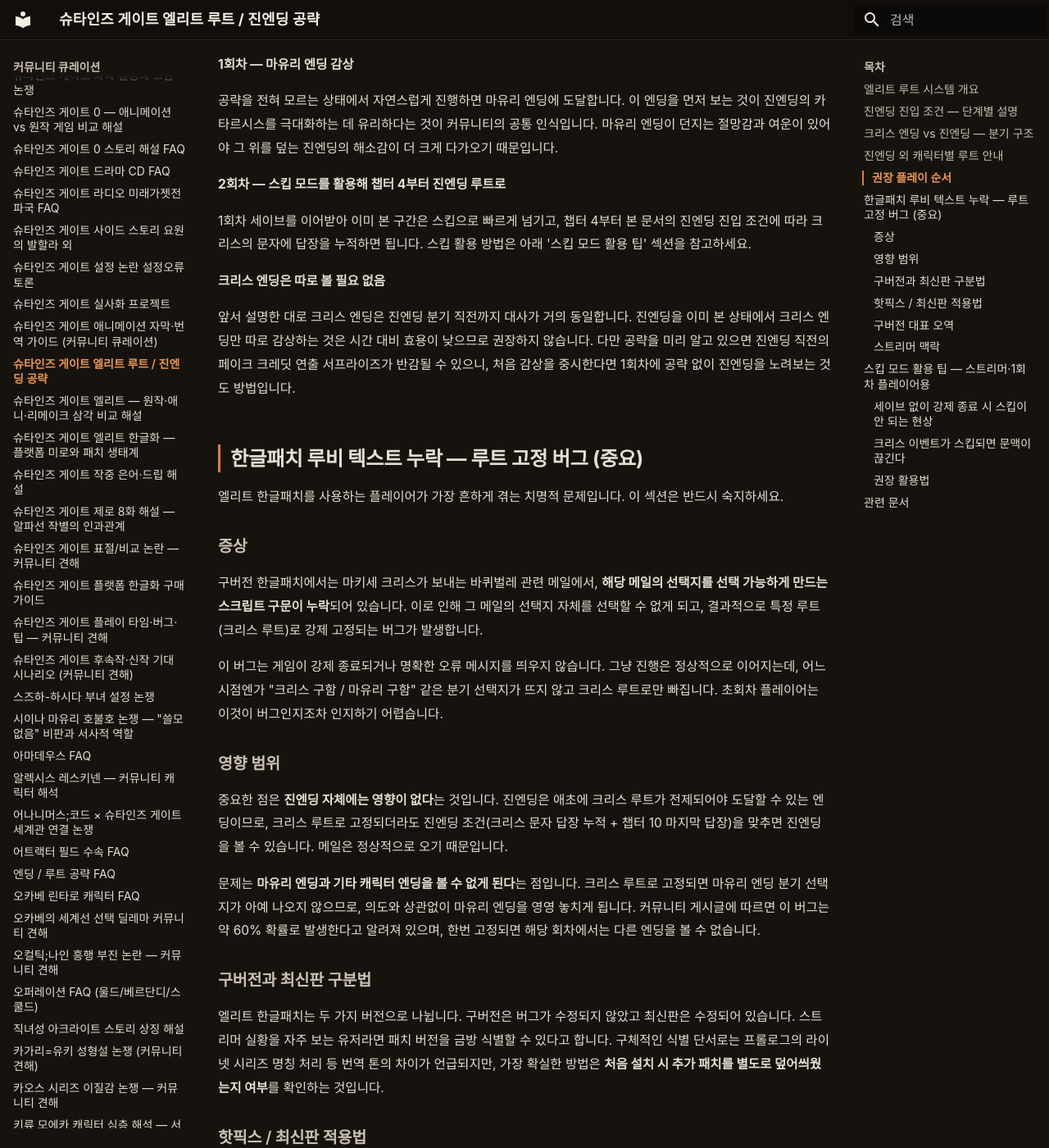
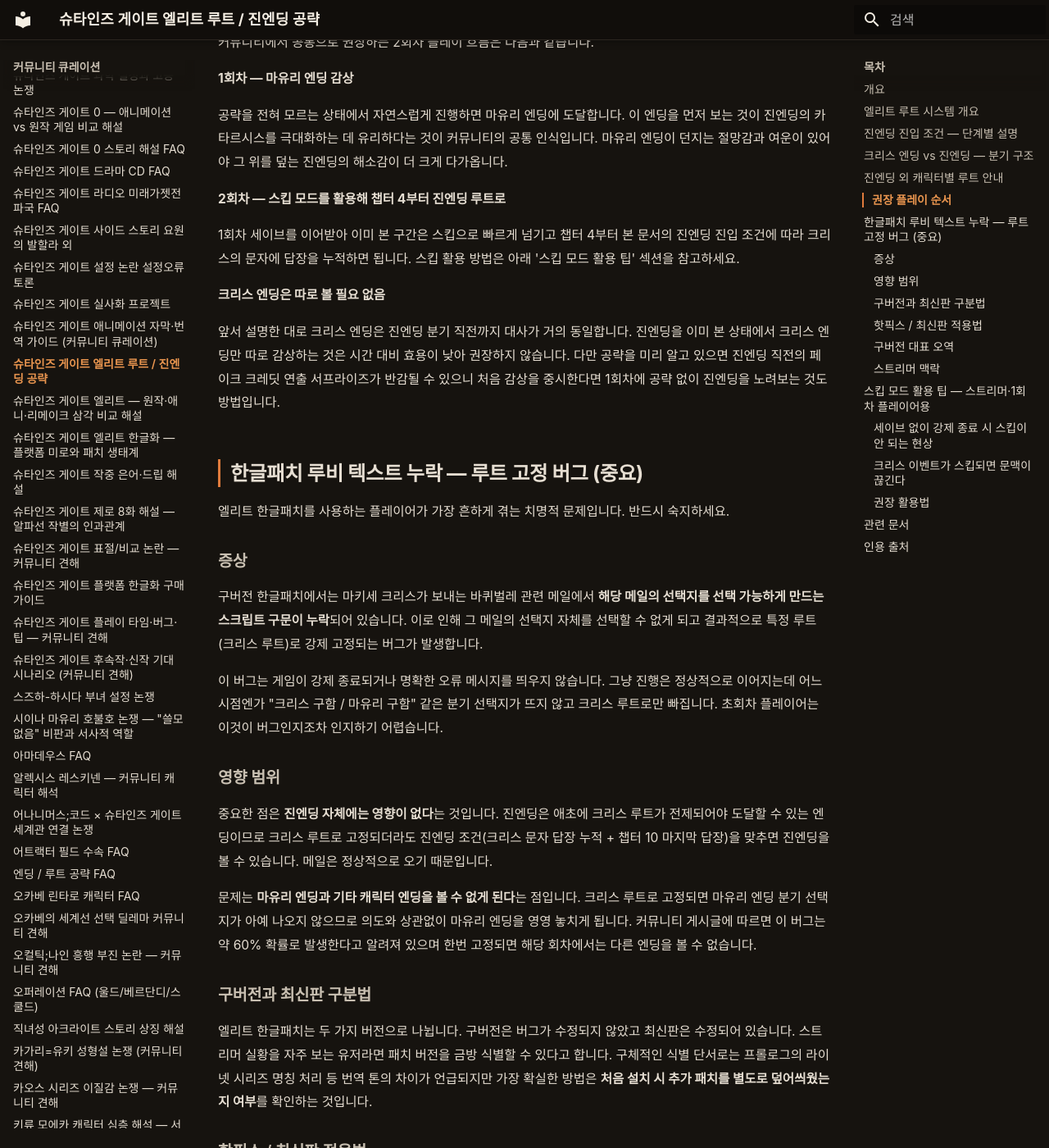
Before and after one commit to sgwiki/sgwiki.github.io, an MkDocs documentation site: the page built from wiki/커뮤니티-큐레이션/슈타인즈-게이트-엘리트-루트-진엔딩-공략.md, in a window 1280 px wide and 1400 px high, scrolled down 3230 px. Shown: the whole window at 82% size. Built offline with MkDocs 1.6.1 and Material for MkDocs 9.7.7, drawn with Linux system fonts in a browser that asks for light colours; some web fonts are replaced; some of the changed text lies outside the part shown.

Commit message:
chore(wiki): 슈타인즈-게이트-엘리트-루트-진엔딩-공략 정비 — ## 개요·## 인용 출처 섹션 추가·humanize 37건(연결어미 뒤 쉼표 24·형식명사 2·번역투 4·기계적 리듬 2·메타 진입 1·과잉 접사 1·기타 3)·사실·스포일러(endgame)·수치(60% 확률·챕터 4~10·1.048596%)·인물명 불변
Co-Authored-By: Claude Opus 4.6 <noreply@anthropic.com>

````diff
--- a/wiki/커뮤니티-큐레이션/슈타인즈-게이트-엘리트-루트-진엔딩-공략.md
+++ b/wiki/커뮤니티-큐레이션/슈타인즈-게이트-엘리트-루트-진엔딩-공략.md
@@ -36,13 +36,15 @@ tags:
 
 # 슈타인즈 게이트 엘리트 루트 / 진엔딩 공략
 
+## 개요
+
 이 문서는 **슈타인즈 게이트 엘리트**(2018) 플레이어가 자주 묻는 단계형 질문을 정리한 complex_q 공략 가이드입니다. 진엔딩 진입 조건, 캐릭터별 루트 분기, 권장 플레이 순서, 한글패치 루비 텍스트 누락으로 인한 루트 고정 버그 대처법, 스킵 모드 활용 팁을 다룹니다.
 
-엔딩 자체의 줄거리 해설과 세계선 수치·평가는 [엔딩 정리](../lore/엔딩-정리.md)를, 본편(원작 비주얼 노벨) 기준의 범용 루트 분기 FAQ는 [엔딩 루트 공략 FAQ](엔딩-루트-공략.md)를 함께 참고하세요. 이 문서는 그중에서도 엘리트 버전 특유의 시스템 차이와 실용적인 플레이 팁에 초점을 맞춥니다.
+엔딩 자체의 줄거리 해설과 세계선 수치·평가는 [엔딩 정리](../lore/엔딩-정리.md)를, 본편(원작 비주얼 노벨) 기준의 범용 루트 분기 FAQ는 [엔딩 루트 공략 FAQ](엔딩-루트-공략.md)를 함께 참고하세요. 이 문서는 그중에서도 엘리트 버전 특유의 시스템 차이와 실용 플레이 팁에 초점을 맞춥니다.
 
 ## 엘리트 루트 시스템 개요
 
-슈타인즈 게이트 엘리트는 원작 비주얼 노벨(2009)을 풀 애니메이션 형식으로 재구성한 리메이크 작품으로, 전화(폰 트리거) 시스템의 조작 방식이 원작과 다릅니다. 이 차이가 루트 공략 체감 난이도에 직접 영향을 미칩니다.
+슈타인즈 게이트 엘리트는 원작 비주얼 노벨(2009)을 풀 애니메이션 형식으로 재구성한 리메이크 작품으로, 전화(폰 트리거) 시스템의 조작 방식이 원작과 다릅니다. 이 차이가 루트 공략 체감 난이도로 직결됩니다.
 
 | 항목 | 원작 비주얼 노벨 | 엘리트 |
 |---|---|---|
@@ -51,11 +53,11 @@ tags:
 | 휴대폰 커스터마이징 | 있음 | 삭제됨 |
 | 크리스 앞에서 전화 수신 여부 | 진엔딩 조건에 포함 | **별도 조건 없음** |
 
-원작에서는 "특정 타이밍에 크리스가 보는 앞에서 전화를 받으면 안 된다"는 조건이 진엔딩 진입에 얽혀 있어 실수하기 쉬웠습니다. 반면 엘리트는 전화 트리거를 플레이어가 직접 조작하는 분기 자체가 사라졌기 때문에, 진엔딩 진입 조건이 오직 **크리스의 문자에 답장하는 행위**로만 압축됩니다. 결과적으로 엘리트는 원작 대비 진엔딩 진입 난이도가 완화됐습니다.
+원작에서는 "특정 타이밍에 크리스가 보는 앞에서 전화를 받으면 안 된다"는 조건이 진엔딩 진입에 얽혀 있어 실수하기 쉬웠습니다. 반면 엘리트는 전화 트리거를 플레이어가 직접 조작하는 분기 자체가 사라졌기에, 진엔딩 진입 조건이 오직 **크리스의 문자에 답장하는 행위**로만 압축됩니다. 결과적으로 엘리트는 원작 대비 진엔딩 진입 난이도가 완화됐습니다.
 
 ## 진엔딩 진입 조건 — 단계별 설명
 
-엘리트의 진엔딩은 네 단계의 누적 조건으로 성립합니다. 각 단계를 놓치면 크리스 엔딩으로 종료되므로, 공략 없이 순수하게 맞추기는 상당히 어렵습니다.
+엘리트의 진엔딩은 네 단계의 누적 조건으로 성립합니다. 각 단계를 놓치면 크리스 엔딩으로 종료되므로 공략 없이 순수하게 맞추기는 상당히 어렵습니다.
 
 **1단계 — 챕터 4 '천재소녀의 멜랑콜리' 클리어 (전제 조건)**
 
@@ -86,7 +88,7 @@ tags:
 
 ## 크리스 엔딩 vs 진엔딩 — 분기 구조
 
-두 엔딩은 포함 관계입니다. **진엔딩은 크리스 엔딩의 모든 조건을 전제로 한 위에, 챕터 10 마지막 답장이라는 추가 조건 하나가 더 붙는 구조**입니다.
+두 엔딩은 포함 관계입니다. **진엔딩은 크리스 엔딩의 모든 조건을 전제로 한 위에 챕터 10 마지막 답장이라는 추가 조건 하나가 더 붙는 구조**입니다.
 
 ```
 크리스 루트(챕터 4~9 답장 플래그 누적)
@@ -96,18 +98,18 @@ tags:
         └─ 챕터 10 마지막 답장 O → 챕터 11 → 진엔딩
 ```
 
-엘리트에서는 앞서 설명한 대로 전화 수신 여부 조건이 없기 때문에, 두 엔딩의 차이는 오직 **"크리스 문자 답장 누적 + 챕터 10 마지막 답장"**이라는 단일 축으로 귀결됩니다. 원작에서처럼 전화 트리거를 실수해 의도치 않게 분기가 꼬이는 일은 없습니다.
+엘리트에서는 앞서 설명한 대로 전화 수신 여부 조건이 없기 때문에 두 엔딩의 차이는 오직 **"크리스 문자 답장 누적 + 챕터 10 마지막 답장"**이라는 단일 축으로 귀결됩니다. 원작에서처럼 전화 트리거를 실수해 의도치 않게 분기가 꼬이는 일은 없습니다.
 
-크리스 엔딩과 진엔딩은 분기 전까지 대사가 거의 동일하게 진행됩니다. 따라서 굳이 크리스 엔딩을 따로 감상할 필요는 없으며, 진엔딩 루트로 한 번에 가는 것이 효율적입니다. 다만 공략을 미리 숙지한 상태라면 진엔딩 직전의 페이크 크레딧 연출 서프라이즈 효과가 반감될 수 있다는 점은 감안하세요.
+크리스 엔딩과 진엔딩은 분기 전까지 대사가 거의 동일하게 진행됩니다. 따라서 굳이 크리스 엔딩을 따로 감상할 필요는 없으며 진엔딩 루트로 한 번에 가는 것이 효율적입니다. 다만 공략을 미리 숙지한 상태라면 진엔딩 직전의 페이크 크레딧 연출 서프라이즈 효과가 반감될 수 있다는 점은 감안하세요.
 
 각 엔딩의 상세 줄거리, 세계선 수치, 평가는 [엔딩 정리](../lore/엔딩-정리.md)와 [엔딩 루트 공략 FAQ](엔딩-루트-공략.md)를 참고하세요.
 
 ## 진엔딩 외 캐릭터별 루트 안내
 
-스즈하 엔딩·페이리스 엔딩·루카 엔딩·마유리 엔딩은 엘리트에서 특별히 복잡한 공략을 요구하지 않습니다. 진엔딩 루트 도중 해당 캐릭터의 문자를 미회신하거나 특정 선택지를 고르는 식의 자잘한 분기점만으로 자동 진입할 수 있습니다.
+스즈하 엔딩·페이리스 엔딩·루카 엔딩·마유리 엔딩은 엘리트에서 특별히 복잡한 공략을 요구하지 않습니다. 진엔딩 루트 도중 해당 캐릭터의 문자를 미회신하거나 특정 선택지를 고르는 식의 자잘한 분기점만 잡으면 자동 진입합니다.
 
-- **마유리 엔딩**: 진엔딩 루트 과정에서 크리스의 문자에 충분히 답장하지 않으면 자연스럽게 마유리 엔딩 쪽으로 흘러갑니다. 진엔딩을 목표로 하지 않는 1회차에서 가장 먼저 보게 되는 엔딩이기도 합니다.
-- **스즈하·페이리스·루카 엔딩**: 각 캐릭터의 특정 이벤트에서 해당 캐릭터의 D메일을 취소하는 타이밍에 분기가 발생합니다. 진엔딩 루트를 따라가면 의도치 않게 이 엔딩들로 빠지는 일은 거의 없습니다.
+- **마유리 엔딩**: 진엔딩 루트 과정에서 크리스의 문자에 충분히 답장하지 않으면 자연스럽게 마유리 엔딩 쪽으로 흘러갑니다. 진엔딩을 목표로 하지 않는 1회차에서 가장 먼저 보게 되는 엔딩입니다.
+- **스즈하·페이리스·루카 엔딩**: 각 캐릭터의 특정 이벤트에서 해당 캐릭터의 D메일을 취소하는 타이밍에 분기가 발생합니다. 진엔딩 루트를 따라가다 보면 의도치 않게 이 엔딩들로 빠지는 일은 거의 없습니다.
 
 세부 분기 조건과 각 엔딩의 평가는 [엔딩 루트 공략 FAQ](엔딩-루트-공략.md) Q3·Q5·Q6·Q7을 참고하세요.
 
@@ -117,49 +119,49 @@ tags:
 
 **1회차 — 마유리 엔딩 감상**
 
-공략을 전혀 모르는 상태에서 자연스럽게 진행하면 마유리 엔딩에 도달합니다. 이 엔딩을 먼저 보는 것이 진엔딩의 카타르시스를 극대화하는 데 유리하다는 것이 커뮤니티의 공통 인식입니다. 마유리 엔딩이 던지는 절망감과 여운이 있어야 그 위를 덮는 진엔딩의 해소감이 더 크게 다가오기 때문입니다.
+공략을 전혀 모르는 상태에서 자연스럽게 진행하면 마유리 엔딩에 도달합니다. 이 엔딩을 먼저 보는 것이 진엔딩의 카타르시스를 극대화하는 데 유리하다는 것이 커뮤니티의 공통 인식입니다. 마유리 엔딩이 던지는 절망감과 여운이 있어야 그 위를 덮는 진엔딩의 해소감이 더 크게 다가옵니다.
 
 **2회차 — 스킵 모드를 활용해 챕터 4부터 진엔딩 루트로**
 
-1회차 세이브를 이어받아 이미 본 구간은 스킵으로 빠르게 넘기고, 챕터 4부터 본 문서의 진엔딩 진입 조건에 따라 크리스의 문자에 답장을 누적하면 됩니다. 스킵 활용 방법은 아래 '스킵 모드 활용 팁' 섹션을 참고하세요.
+1회차 세이브를 이어받아 이미 본 구간은 스킵으로 빠르게 넘기고 챕터 4부터 본 문서의 진엔딩 진입 조건에 따라 크리스의 문자에 답장을 누적하면 됩니다. 스킵 활용 방법은 아래 '스킵 모드 활용 팁' 섹션을 참고하세요.
 
 **크리스 엔딩은 따로 볼 필요 없음**
 
-앞서 설명한 대로 크리스 엔딩은 진엔딩 분기 직전까지 대사가 거의 동일합니다. 진엔딩을 이미 본 상태에서 크리스 엔딩만 따로 감상하는 것은 시간 대비 효용이 낮으므로 권장하지 않습니다. 다만 공략을 미리 알고 있으면 진엔딩 직전의 페이크 크레딧 연출 서프라이즈가 반감될 수 있으니, 처음 감상을 중시한다면 1회차에 공략 없이 진엔딩을 노려보는 것도 방법입니다.
+앞서 설명한 대로 크리스 엔딩은 진엔딩 분기 직전까지 대사가 거의 동일합니다. 진엔딩을 이미 본 상태에서 크리스 엔딩만 따로 감상하는 것은 시간 대비 효용이 낮아 권장하지 않습니다. 다만 공략을 미리 알고 있으면 진엔딩 직전의 페이크 크레딧 연출 서프라이즈가 반감될 수 있으니 처음 감상을 중시한다면 1회차에 공략 없이 진엔딩을 노려보는 것도 방법입니다.
 
 ## 한글패치 루비 텍스트 누락 — 루트 고정 버그 (중요)
 
-엘리트 한글패치를 사용하는 플레이어가 가장 흔하게 겪는 치명적 문제입니다. 이 섹션은 반드시 숙지하세요.
+엘리트 한글패치를 사용하는 플레이어가 가장 흔하게 겪는 치명적 문제입니다. 반드시 숙지하세요.
 
 ### 증상
 
-구버전 한글패치에서는 마키세 크리스가 보내는 바퀴벌레 관련 메일에서, **해당 메일의 선택지를 선택 가능하게 만드는 스크립트 구문이 누락**되어 있습니다. 이로 인해 그 메일의 선택지 자체를 선택할 수 없게 되고, 결과적으로 특정 루트(크리스 루트)로 강제 고정되는 버그가 발생합니다.
+구버전 한글패치에서는 마키세 크리스가 보내는 바퀴벌레 관련 메일에서 **해당 메일의 선택지를 선택 가능하게 만드는 스크립트 구문이 누락**되어 있습니다. 이로 인해 그 메일의 선택지 자체를 선택할 수 없게 되고 결과적으로 특정 루트(크리스 루트)로 강제 고정되는 버그가 발생합니다.
 
-이 버그는 게임이 강제 종료되거나 명확한 오류 메시지를 띄우지 않습니다. 그냥 진행은 정상적으로 이어지는데, 어느 시점엔가 "크리스 구함 / 마유리 구함" 같은 분기 선택지가 뜨지 않고 크리스 루트로만 빠집니다. 초회차 플레이어는 이것이 버그인지조차 인지하기 어렵습니다.
+이 버그는 게임이 강제 종료되거나 명확한 오류 메시지를 띄우지 않습니다. 그냥 진행은 정상적으로 이어지는데 어느 시점엔가 "크리스 구함 / 마유리 구함" 같은 분기 선택지가 뜨지 않고 크리스 루트로만 빠집니다. 초회차 플레이어는 이것이 버그인지조차 인지하기 어렵습니다.
 
 ### 영향 범위
 
-중요한 점은 **진엔딩 자체에는 영향이 없다**는 것입니다. 진엔딩은 애초에 크리스 루트가 전제되어야 도달할 수 있는 엔딩이므로, 크리스 루트로 고정되더라도 진엔딩 조건(크리스 문자 답장 누적 + 챕터 10 마지막 답장)을 맞추면 진엔딩을 볼 수 있습니다. 메일은 정상적으로 오기 때문입니다.
+중요한 점은 **진엔딩 자체에는 영향이 없다**는 것입니다. 진엔딩은 애초에 크리스 루트가 전제되어야 도달할 수 있는 엔딩이므로 크리스 루트로 고정되더라도 진엔딩 조건(크리스 문자 답장 누적 + 챕터 10 마지막 답장)을 맞추면 진엔딩을 볼 수 있습니다. 메일은 정상적으로 오기 때문입니다.
 
-문제는 **마유리 엔딩과 기타 캐릭터 엔딩을 볼 수 없게 된다**는 점입니다. 크리스 루트로 고정되면 마유리 엔딩 분기 선택지가 아예 나오지 않으므로, 의도와 상관없이 마유리 엔딩을 영영 놓치게 됩니다. 커뮤니티 게시글에 따르면 이 버그는 약 60% 확률로 발생한다고 알려져 있으며, 한번 고정되면 해당 회차에서는 다른 엔딩을 볼 수 없습니다.
+문제는 **마유리 엔딩과 기타 캐릭터 엔딩을 볼 수 없게 된다**는 점입니다. 크리스 루트로 고정되면 마유리 엔딩 분기 선택지가 아예 나오지 않으므로 의도와 상관없이 마유리 엔딩을 영영 놓치게 됩니다. 커뮤니티 게시글에 따르면 이 버그는 약 60% 확률로 발생한다고 알려져 있으며 한번 고정되면 해당 회차에서는 다른 엔딩을 볼 수 없습니다.
 
 ### 구버전과 최신판 구분법
 
-엘리트 한글패치는 두 가지 버전으로 나뉩니다. 구버전은 버그가 수정되지 않았고 최신판은 수정되어 있습니다. 스트리머 실황을 자주 보는 유저라면 패치 버전을 금방 식별할 수 있다고 합니다. 구체적인 식별 단서로는 프롤로그의 라이넷 시리즈 명칭 처리 등 번역 톤의 차이가 언급되지만, 가장 확실한 방법은 **처음 설치 시 추가 패치를 별도로 덮어씌웠는지 여부**를 확인하는 것입니다.
+엘리트 한글패치는 두 가지 버전으로 나뉩니다. 구버전은 버그가 수정되지 않았고 최신판은 수정되어 있습니다. 스트리머 실황을 자주 보는 유저라면 패치 버전을 금방 식별할 수 있다고 합니다. 구체적인 식별 단서로는 프롤로그의 라이넷 시리즈 명칭 처리 등 번역 톤의 차이가 언급되지만 가장 확실한 방법은 **처음 설치 시 추가 패치를 별도로 덮어씌웠는지 여부**를 확인하는 것입니다.
 
 ### 핫픽스 / 최신판 적용법
 
-과거에는 기본 한글패치를 적용한 뒤 **추가 패치를 별도로 덮어씌워야** 루트 고정 버그가 해결되었습니다. 이 추가 패치 단계를 빼먹는 플레이어가 많아 문제가 되었습니다.
+과거에는 기본 한글패치를 적용한 뒤 **추가 패치를 별도로 덮어씌워야** 루트 고정 버그가 해결되었습니다. 이 추가 패치 단계를 빼먹는 플레이어가 많아 문제가 됐습니다.
 
-이후 패치 제작자가 번거로움을 개선하여, 최신판은 **패치 압축 파일 내 스크립트 자체를 최신 버전으로 통합**했습니다. 즉 추가 패치를 따로 받지 않아도 본 패치만 적용하면 루트 고정 버그가 수정된 상태로 플레이할 수 있게 되었습니다. 본 문서에서는 특정 다운로드 링크나 파일명을 직접 제공하지 않으니, 패치 제작자가 안내하는 공식 채널에서 최신판을 받으세요.
+이후 패치 제작자가 번거로움을 개선하여 최신판은 **패치 압축 파일 내 스크립트 자체를 최신 버전으로 통합**했습니다. 즉 추가 패치를 따로 받지 않아도 본 패치만 적용하면 루트 고정 버그가 수정된 상태로 플레이할 수 있게 되었습니다. 본 문서에서는 특정 다운로드 링크나 파일명을 직접 제공하지 않으니 패치 제작자가 안내하는 공식 채널에서 최신판을 받으세요.
 
 ### 구버전 대표 오역
 
-구버전 한글패치에는 루트 고정 버그 외에도 오역·오타가 다수 존재합니다. 대표적으로 **'025년'을 '2015년'으로 잘못 표기한 오타**가 있으며, '오늘을 어제로' 등 핵심 문구의 오역도 보고됐습니다. 이런 오역이 스토리 몰입을 방해할 수 있으므로 최신판 사용을 권장합니다.
+구버전 한글패치에는 루트 고정 버그 외에도 오역·오타가 다수 존재합니다. 대표적으로 **'025년'을 '2015년'으로 잘못 표기한 오타**가 있으며 '오늘을 어제로' 등 핵심 문구의 오역도 보고됐습니다. 이런 오역이 스토리 몰입을 방해할 수 있으므로 최신판 사용을 권장합니다.
 
 ### 스트리머 맥락
 
-엘리트 실황 방송에서 이 버그가 자주 노출되는 이유는, 스트리머들이 검색을 통해 티스토리 등에 유포된 **구버전 한글패치**를 무심코 받아 적용하기 때문입니다. 방송 중 버그가 걸리면 시청자가 채팅으로 "추가 패치 하라"고 알려주는 경우가 잦고, 갤러리 유저들이 패치 제작자에게 도네이션으로 알리는 사례도 있었습니다. 갤러리 자체에서도 버그 발생 여부가 "이제 운"이라는 표현이 나올 정도로 반복적으로 논의된 주제입니다.
+엘리트 실황 방송에서 이 버그가 자주 노출되는 이유는 스트리머들이 검색으로 티스토리 등에 유포된 **구버전 한글패치**를 무심코 받아 적용하기 때문입니다. 방송 중 버그가 걸리면 시청자가 채팅으로 "추가 패치 하라"고 알려주는 경우가 잦고 갤러리 유저들이 패치 제작자에게 도네이션으로 알리는 사례도 있었습니다. 갤러리 자체에서도 버그 발생 여부가 "이제 운"이라는 표현이 나올 정도로 반복적으로 논의된 주제입니다.
 
 ## 스킵 모드 활용 팁 — 스트리머·1회차 플레이어용
 
@@ -167,19 +169,19 @@ tags:
 
 ### 세이브 없이 강제 종료 시 스킵이 안 되는 현상
 
-이미 본 대사를 기준으로 스킵이 작동하므로, 세이브를 하지 않은 상태에서 게임을 강제 종료하면 **대사 시청 기록이 저장되지 않아** 다음 실행 시 스킵이 작동하지 않습니다. 2회차 진엔딩 루트를 위해 챕터 4부터 스킵을 쓰려고 했는데 스킵이 동작하지 않는다면 이것이 원인일 확률이 높습니다.
+이미 본 대사를 기준으로 스킵이 작동하므로 세이브를 하지 않은 상태에서 게임을 강제 종료하면 **대사 시청 기록이 저장되지 않아** 다음 실행 시 스킵이 작동하지 않습니다. 2회차 진엔딩 루트를 위해 챕터 4부터 스킵을 쓰려고 했는데 스킵이 동작하지 않는다면 이것이 원인일 확률이 높습니다.
 
-해결 방법은 설정에서 **'모두 스킵' 모드로 전환**하는 것입니다. 다만 이 모드는 정말 본 적 없는 신규 대사까지 스킵해버리므로, 2회차에서 새로 보게 되는 진엔딩 루트 고유 장면까지 놓칠 수 있다는 점을 주의해야 합니다.
+해결 방법은 설정에서 **'모두 스킵' 모드로 전환**하는 것입니다. 다만 이 모드는 정말 본 적 없는 신규 대사까지 스킵해버리므로 2회차에서 새로 보게 되는 진엔딩 루트 고유 장면까지 놓칠 수 있다는 점을 주의해야 합니다.
 
 ### 크리스 이벤트가 스킵되면 문맥이 끊긴다
 
-진엔딩 루트 도중 크리스와 관련된 특정 이벤트가 스킵되면, 그 뒤에 오는 대사의 앞뒤 문맥이 이상해지는 현상이 발생합니다. 커뮤니티 게시글에 따르면 크리스 이벤트 하나를 스킵하는 것이 특히 치명적이라는 의견이 있습니다. 이미 본 대사를 스킵하다가 의도치 않게 크리스 이벤트 구간을 넘겨버렸다고 착각하는 경우도 있으므로, 크리스 관련 씬이 나올 때는 스킵을 잠시 멈추고 확인하는 것이 좋습니다.
+진엔딩 루트 도중 크리스와 관련된 특정 이벤트가 스킵되면 그 뒤에 오는 대사의 앞뒤 문맥이 이상해지는 현상이 발생합니다. 커뮤니티 게시글에 따르면 크리스 이벤트 하나를 스킵하는 것이 특히 치명적이라는 의견이 있습니다. 이미 본 대사를 스킵하다가 의도치 않게 크리스 이벤트 구간을 넘겨버렸다고 착각하는 경우도 있으므로 크리스 관련 씬이 나올 때는 스킵을 잠시 멈추고 확인하는 것이 좋습니다.
 
 ### 권장 활용법
 
 - **1회차 마유리 엔딩**: 스킵 없이 그대로 감상.
-- **2회차 진엔딩 루트**: 챕터 1~3은 '이미 본 대사 스킵'으로 빠르게 넘기되, 챕터 4 진입 후에는 크리스 문자 답장 타이밍을 놓치지 않도록 스킵을 중단하고 진행.
-- 강제 종료 이력이 있다면 설정에서 '모두 스킵'으로 전환하되, 진엔딩 루트 고유 신규 장면은 수동으로 스킵을 풀며 확인.
+- **2회차 진엔딩 루트**: 챕터 1~3은 '이미 본 대사 스킵'으로 빠르게 넘기되 챕터 4 진입 후에는 크리스 문자 답장 타이밍을 놓치지 않도록 스킵을 중단하고 진행.
+- 강제 종료 이력이 있다면 설정에서 '모두 스킵'으로 전환하되 진엔딩 루트 고유 신규 장면은 수동으로 스킵을 풀며 확인.
 
 ## 관련 문서
 
@@ -190,3 +192,5 @@ tags:
 - [세계선](../lore/세계선.md) — 슈타인즈 게이트 세계선(1.048596%) 등 세계선 개념
 - [다이버전스](../lore/다이버전스.md) — 세계선 변동률 수치 해석
 - [D메일](../lore/D메일.md) — 과거로 보내는 메일, 루트 분기의 근간
+
+## 인용 출처
````
Also changed, not shown: other parts of wiki/커뮤니티-큐레이션/슈타인즈-게이트-엘리트-루트-진엔딩-공략.md (+3 -3 lines).
